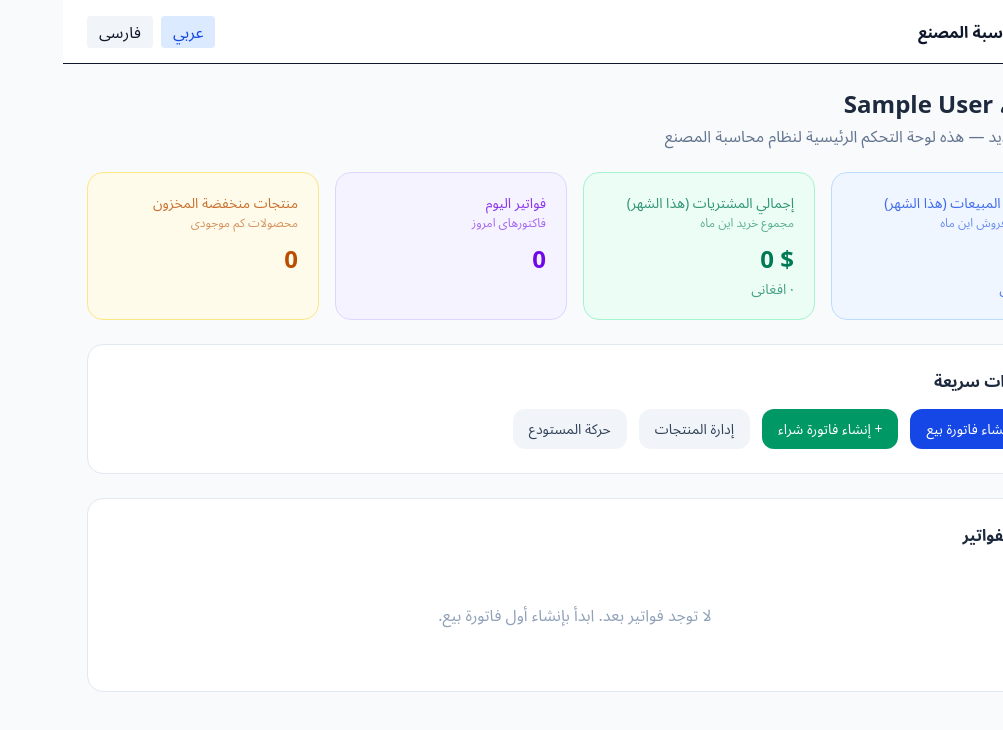
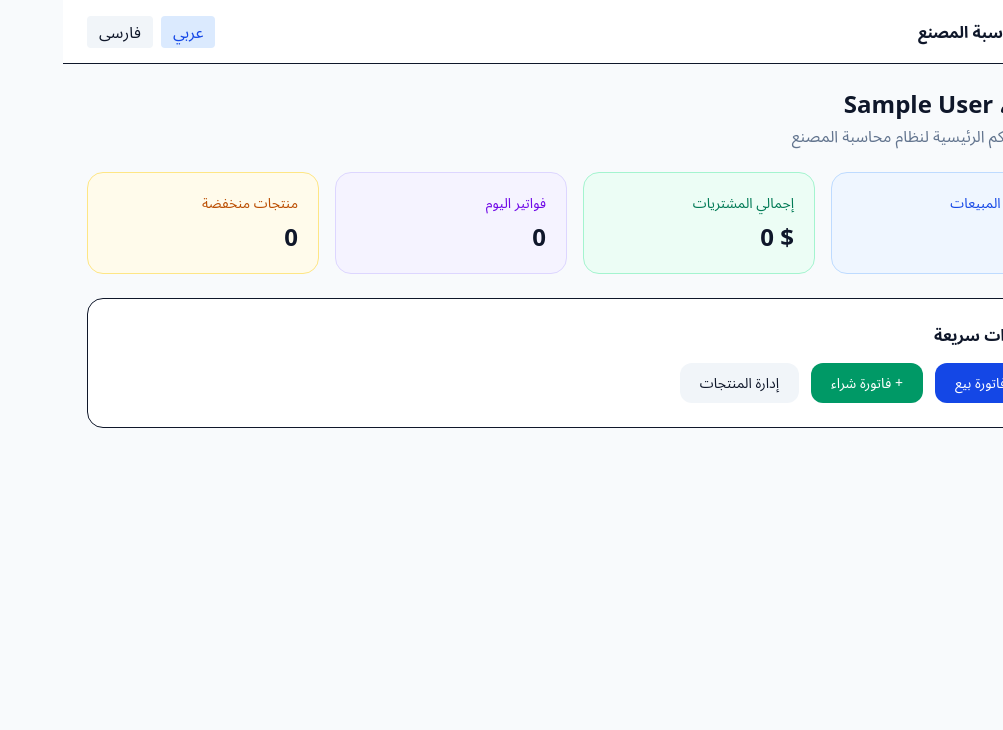
Before and after one commit to YNB1996/PVC-ACCOUNTING, a Next.js app: page /dashboard in a window 1280 px wide. Shown: the top 730 px of the page, without its empty margins (277-1280 px from the left). Built offline with nearby package versions, Linux system fonts and the light colour scheme; sample sign-in values are in the browser's storage.

Commit message:
Update page.tsx

```diff
--- a/src/app/(dashboard)/dashboard/page.tsx
+++ b/src/app/(dashboard)/dashboard/page.tsx
@@ -3,107 +3,61 @@
 import { useEffect, useState } from "react";
 
 export default function DashboardPage() {
-  const [user, setUser] = useState<{ name: string; role: string } | null>(null);
+  const [lang, setLang] = useState<"ar" | "fa">("ar");
+  const [user, setUser] = useState<any>(null);
 
   useEffect(() => {
-    const stored = localStorage.getItem("user");
-    if (stored) setUser(JSON.parse(stored));
+    const u = localStorage.getItem("user");
+    if (u) setUser(JSON.parse(u));
+    const l = localStorage.getItem("lang") as "ar" | "fa" | null;
+    if (l) setLang(l);
   }, []);
 
-  const stats = [
-    {
-      title: "إجمالي المبيعات (هذا الشهر)",
-      titleFa: "مجموع فروش این ماه",
-      value: "$ 0",
-      valueAf: "۰ افغانی",
-      color: "bg-blue-50 text-blue-700 border-blue-200",
-    },
-    {
-      title: "إجمالي المشتريات (هذا الشهر)",
-      titleFa: "مجموع خرید این ماه",
-      value: "$ 0",
-      valueAf: "۰ افغانی",
-      color: "bg-emerald-50 text-emerald-700 border-emerald-200",
-    },
-    {
-      title: "فواتير اليوم",
-      titleFa: "فاکتورهای امروز",
-      value: "0",
-      color: "bg-violet-50 text-violet-700 border-violet-200",
-    },
-    {
-      title: "منتجات منخفضة المخزون",
-      titleFa: "محصولات کم موجودی",
-      value: "0",
-      color: "bg-amber-50 text-amber-700 border-amber-200",
-    },
-  ];
+  const t = (ar: string, fa: string) => (lang === "ar" ? ar : fa);
 
   return (
     <div className="space-y-6">
-      {/* Welcome */}
       <div>
-        <h2 className="text-2xl font-bold text-slate-800">
-          مرحباً{user ? `، ${user.name}` : ""}
+        <h2 className="text-2xl font-bold">
+          {t("مرحباً", "خوش آمدید")}
+          {user ? `، ${user.name}` : ""}
         </h2>
         <p className="text-slate-500 mt-1">
-          خوش آمدید — هذه لوحة التحكم الرئيسية لنظام محاسبة المصنع
+          {t("لوحة التحكم الرئيسية لنظام محاسبة المصنع", "داشبورد اصلی سیستم حسابداری کارخانه")}
         </p>
       </div>
 
-      {/* Stats Cards */}
-      <div className="grid grid-cols-1 sm:grid-cols-2 lg:grid-cols-4 gap-4">
-        {stats.map((stat, idx) => (
-          <div
-            key={idx}
-            className={`rounded-2xl border p-5 ${stat.color}`}
-          >
-            <div className="text-sm font-medium opacity-80">{stat.title}</div>
-            <div className="text-xs opacity-60 mt-0.5">{stat.titleFa}</div>
-            <div className="text-2xl font-bold mt-3">{stat.value}</div>
-            {stat.valueAf && (
-              <div className="text-sm mt-1 opacity-70">{stat.valueAf}</div>
-            )}
-          </div>
-        ))}
-      </div>
-
-      {/* Quick Actions */}
-      <div className="bg-white rounded-2xl border border-slate-200 p-6">
-        <h3 className="font-semibold text-slate-800 mb-4">إجراءات سريعة</h3>
-        <div className="flex flex-wrap gap-3">
-          <a
-            href="/sales/new"
-            className="px-4 py-2.5 bg-blue-700 text-white rounded-xl text-sm font-medium hover:bg-blue-800 transition"
-          >
-            + إنشاء فاتورة بيع
-          </a>
-          <a
-            href="/purchases/new"
-            className="px-4 py-2.5 bg-emerald-600 text-white rounded-xl text-sm font-medium hover:bg-emerald-700 transition"
-          >
-            + إنشاء فاتورة شراء
-          </a>
-          <a
-            href="/products"
-            className="px-4 py-2.5 bg-slate-100 text-slate-700 rounded-xl text-sm font-medium hover:bg-slate-200 transition"
-          >
-            إدارة المنتجات
-          </a>
-          <a
-            href="/warehouse"
-            className="px-4 py-2.5 bg-slate-100 text-slate-700 rounded-xl text-sm font-medium hover:bg-slate-200 transition"
-          >
-            حركة المستودع
-          </a>
+      <div className="grid grid-cols-1 md:grid-cols-4 gap-4">
+        <div className="bg-blue-50 border border-blue-200 rounded-2xl p-5">
+          <div className="text-sm text-blue-700">{t("إجمالي المبيعات", "مجموع فروش")}</div>
+          <div className="text-2xl font-bold mt-2">$ 0</div>
+        </div>
+        <div className="bg-emerald-50 border border-emerald-200 rounded-2xl p-5">
+          <div className="text-sm text-emerald-700">{t("إجمالي المشتريات", "مجموع خرید")}</div>
+          <div className="text-2xl font-bold mt-2">$ 0</div>
+        </div>
+        <div className="bg-violet-50 border border-violet-200 rounded-2xl p-5">
+          <div className="text-sm text-violet-700">{t("فواتير اليوم", "فاکتورهای امروز")}</div>
+          <div className="text-2xl font-bold mt-2">0</div>
+        </div>
+        <div className="bg-amber-50 border border-amber-200 rounded-2xl p-5">
+          <div className="text-sm text-amber-700">{t("منتجات منخفضة", "محصولات کم")}</div>
+          <div className="text-2xl font-bold mt-2">0</div>
         </div>
       </div>
 
-      {/* Recent activity placeholder */}
-      <div className="bg-white rounded-2xl border border-slate-200 p-6">
-        <h3 className="font-semibold text-slate-800 mb-4">آخر الفواتير</h3>
-        <div className="text-center py-10 text-slate-400">
-          لا توجد فواتير بعد. ابدأ بإنشاء أول فاتورة بيع.
+      <div className="bg-white rounded-2xl border p-6">
+        <h3 className="font-semibold mb-4">{t("إجراءات سريعة", "اقدامات سریع")}</h3>
+        <div className="flex flex-wrap gap-3">
+          <a href="/sales" className="bg-blue-700 text-white px-5 py-2.5 rounded-xl text-sm">
+            {t("+ فاتورة بيع", "+ فاکتور فروش")}
+          </a>
+          <a href="/purchases" className="bg-emerald-600 text-white px-5 py-2.5 rounded-xl text-sm">
+            {t("+ فاتورة شراء", "+ فاکتور خرید")}
+          </a>
+          <a href="/products" className="bg-slate-100 px-5 py-2.5 rounded-xl text-sm">
+            {t("إدارة المنتجات", "مدیریت محصولات")}
+          </a>
         </div>
       </div>
     </div>
```
